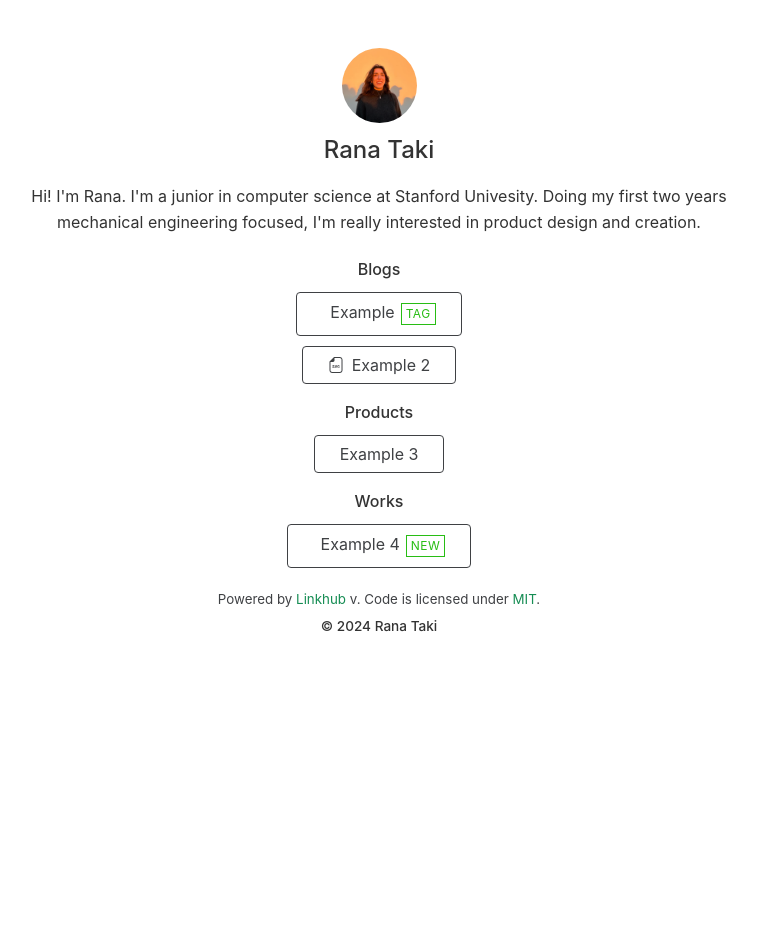
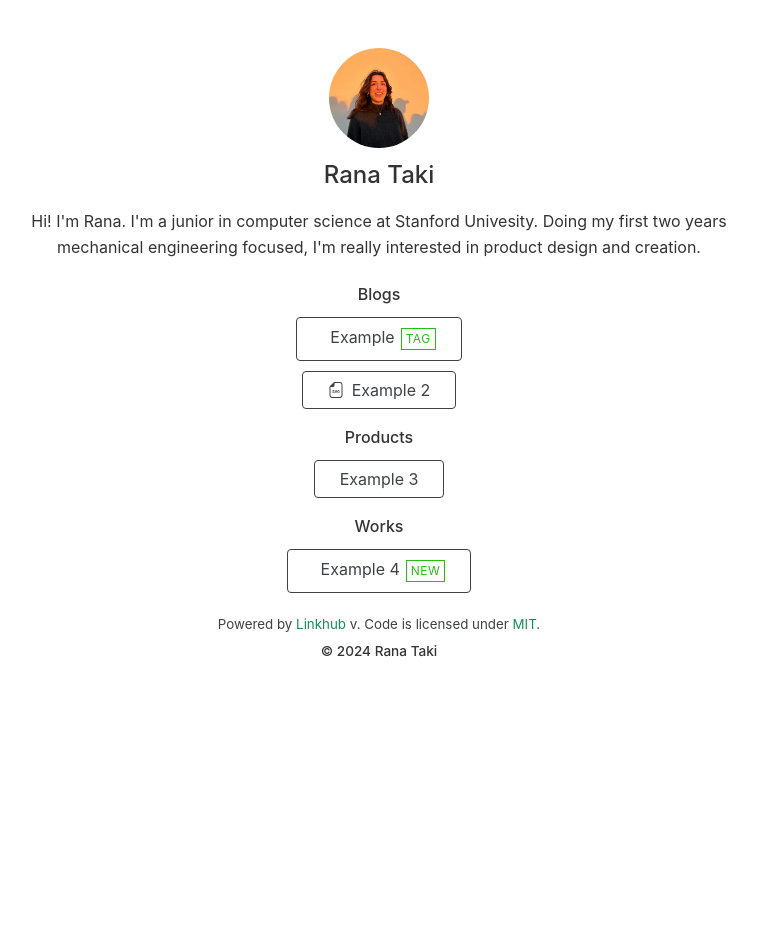
Before and after one commit to ranataki/ranataki.github.io, a Jekyll site: the page built from index.html, in a window 1280 px wide. Shown: the whole page, without its empty margins (261-1018 px from the left). Built offline with Jekyll 4.4.1, drawn with Linux system fonts in a browser that asks for light colours; nearby versions of some CDN libraries.

Commit message:
Update default.html

```diff
--- a/_layouts/default.html
+++ b/_layouts/default.html
@@ -33,7 +33,7 @@
     <div class="container is-full-screen">
         <header>
             <div class="top is-center is-vertical-align">
-                <img class="is-rounded" width="75px" height="75px" src="{{ site.logo }}" alt="logo">
+                <img class="is-rounded" width="100px" height="100px" src="{{ site.logo }}" alt="logo">
                 <h1 class="text-center">{{ site.name }}{% if site.badge.enable == true %}<span class="iconify-inline badge"
                         data-icon="{{ site.badge.icon }}" style="color: {{ site.badge.color }}"></span>{% endif %}</h1>
                 <p class="text-center">{{ site.description }}</p>
```
